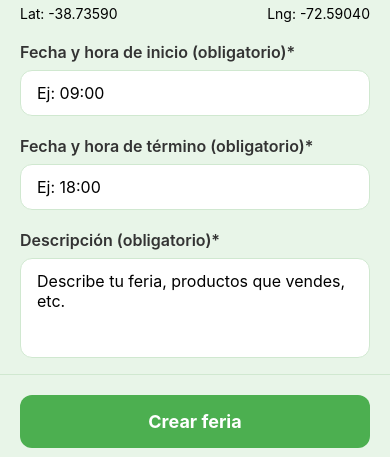
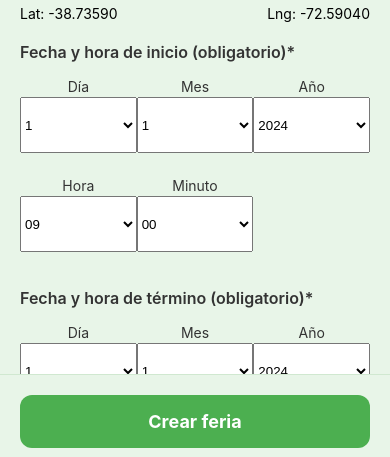
Before and after one commit to Calegree/FleaFinder-Mobile, a React Native app: screen /AddFairScreen in a window 390 px wide. Shown: the part 376-833 px from the top of the page. Built offline with nearby package versions, Linux system fonts and the light colour scheme.

Commit message:
feat: add reports added

```diff
--- a/package.json
+++ b/package.json
@@ -12,6 +12,7 @@
   "dependencies": {
     "@expo/metro-runtime": "~5.0.4",
     "@react-native-async-storage/async-storage": "^2.2.0",
+    "@react-native-picker/picker": "^2.11.1",
     "@react-navigation/bottom-tabs": "^7.4.2",
     "@react-navigation/native": "^7.1.14",
     "@react-navigation/native-stack": "^7.3.21",
--- a/src/screens/users/AddFairScreen.js
+++ b/src/screens/users/AddFairScreen.js
@@ -14,6 +14,8 @@ import {
 import MapView, { Marker } from 'react-native-maps';
 import Icon from 'react-native-vector-icons/MaterialIcons';
 import * as Location from 'expo-location';
+import api from '../../services/api';
+import { Picker } from '@react-native-picker/picker';
 
 const AddFairScreen = ({ navigation }) => {
   const [fairData, setFairData] = useState({
@@ -36,25 +38,64 @@ const AddFairScreen = ({ navigation }) => {
     longitudeDelta: 0.01,
   });
 
+  const [loading, setLoading] = useState(false);
+
+  // Estados para fecha/hora de inicio
+  const [startDay, setStartDay] = useState('1');
+  const [startMonth, setStartMonth] = useState('1');
+  const [startYear, setStartYear] = useState('2024');
+  const [startHour, setStartHour] = useState('9');
+  const [startMinute, setStartMinute] = useState('0');
+  // Estados para fecha/hora de término
+  const [endDay, setEndDay] = useState('1');
+  const [endMonth, setEndMonth] = useState('1');
+  const [endYear, setEndYear] = useState('2024');
+  const [endHour, setEndHour] = useState('18');
+  const [endMinute, setEndMinute] = useState('0');
+
+  // Actualizar el estado de fecha/hora en fairData cuando cambian los selectores
+  React.useEffect(() => {
+    const pad = (n) => n.toString().padStart(2, '0');
+    setFairData(prev => ({
+      ...prev,
+      startDate: `${startYear}-${pad(startMonth)}-${pad(startDay)}T${pad(startHour)}:${pad(startMinute)}:00`,
+      endDate: `${endYear}-${pad(endMonth)}-${pad(endDay)}T${pad(endHour)}:${pad(endMinute)}:00`,
+    }));
+  }, [startDay, startMonth, startYear, startHour, startMinute, endDay, endMonth, endYear, endHour, endMinute]);
+
   const handleInputChange = (field, value) => {
     setFairData(prev => ({ ...prev, [field]: value }));
   };
 
-  const handleSubmit = () => {
+  const handleSubmit = async () => {
     const { name, description, address, startDate, endDate } = fairData;
     const { latitude, longitude } = selectedLocation;
     if (!name || !description || !address || !startDate || !endDate) {
       Alert.alert('Error', 'Por favor completa todos los campos obligatorios');
       return;
     }
-    // Aquí deberías hacer la petición a tu backend con los datos correctos
-    // Ejemplo:
-    // api.post('/fairs', { ...fairData, latitude, longitude })
-    Alert.alert(
-      'Feria Creada',
-      'Tu feria ha sido registrada exitosamente y está pendiente de aprobación',
-      [{ text: 'OK', onPress: () => navigation.goBack() }]
-    );
+    setLoading(true);
+    try {
+      await api.post('/fairs', {
+        name,
+        description,
+        address,
+        latitude,
+        longitude,
+        startDate,
+        endDate,
+      });
+      Alert.alert(
+        'Feria Creada',
+        'Tu feria ha sido registrada exitosamente y está pendiente de aprobación',
+        [{ text: 'OK', onPress: () => navigation.goBack() }]
+      );
+    } catch (error) {
+      Alert.alert('Error', 'No se pudo crear la feria. Intenta nuevamente.');
+      console.error(error);
+    } finally {
+      setLoading(false);
+    }
   };
 
   // Función para pedir permisos y obtener ubicación actual usando expo-location
@@ -73,6 +114,36 @@ const AddFairScreen = ({ navigation }) => {
     } catch (err) {
       Alert.alert('Error', 'No se pudo obtener la ubicación');
     }
+  };
+
+  // Helpers para los pickers
+  const years = Array.from({ length: 2030 - 2024 + 1 }, (_, i) => (2024 + i).toString());
+  const months = Array.from({ length: 12 }, (_, i) => (i + 1).toString());
+  const days = Array.from({ length: 31 }, (_, i) => (i + 1).toString());
+  const hours = Array.from({ length: 24 }, (_, i) => i.toString());
+  const minutes = Array.from({ length: 60 }, (_, i) => i.toString());
+
+  // Agrega estilos para los pickers y etiquetas
+  const pickerRow = {
+    flexDirection: 'row',
+    justifyContent: 'space-between',
+    marginBottom: 8,
+  };
+  const pickerCol = {
+    flex: 1,
+    alignItems: 'center',
+    minWidth: 80,
+    paddingVertical: 8, // más espacio vertical
+  };
+  const pickerLabel = {
+    fontSize: 14,
+    color: '#333',
+    marginBottom: 2,
+    textAlign: 'center',
+  };
+  const pickerStyle = {
+    width: '100%',
+    height: 56, // más alto
   };
 
   return (
@@ -138,22 +209,114 @@ const AddFairScreen = ({ navigation }) => {
 
           <View style={styles.inputGroup}>
             <Text style={styles.label}>Fecha y hora de inicio (obligatorio)*</Text>
-            <TextInput
-              style={styles.input}
-              value={fairData.startDate}
-              onChangeText={(text) => handleInputChange('startDate', text)}
-              placeholder="Ej: 09:00"
-            />
+            {/* Día, Mes, Año */}
+            <View style={pickerRow}>
+              <View style={pickerCol}>
+                <Text style={pickerLabel}>Día</Text>
+                <Picker
+                  selectedValue={startDay}
+                  style={pickerStyle}
+                  onValueChange={setStartDay}>
+                  {days.map(day => <Picker.Item key={day} label={day} value={day} />)}
+                </Picker>
+              </View>
+              <View style={pickerCol}>
+                <Text style={pickerLabel}>Mes</Text>
+                <Picker
+                  selectedValue={startMonth}
+                  style={pickerStyle}
+                  onValueChange={setStartMonth}>
+                  {months.map(month => <Picker.Item key={month} label={month} value={month} />)}
+                </Picker>
+              </View>
+              <View style={pickerCol}>
+                <Text style={pickerLabel}>Año</Text>
+                <Picker
+                  selectedValue={startYear}
+                  style={pickerStyle}
+                  onValueChange={setStartYear}>
+                  {years.map(year => <Picker.Item key={year} label={year} value={year} />)}
+                </Picker>
+              </View>
+            </View>
+            {/* Hora, Minuto */}
+            <View style={pickerRow}>
+              <View style={pickerCol}>
+                <Text style={pickerLabel}>Hora</Text>
+                <Picker
+                  selectedValue={startHour}
+                  style={pickerStyle}
+                  onValueChange={setStartHour}>
+                  {hours.map(hour => <Picker.Item key={hour} label={hour.padStart(2, '0')} value={hour} />)}
+                </Picker>
+              </View>
+              <View style={pickerCol}>
+                <Text style={pickerLabel}>Minuto</Text>
+                <Picker
+                  selectedValue={startMinute}
+                  style={pickerStyle}
+                  onValueChange={setStartMinute}>
+                  {minutes.map(minute => <Picker.Item key={minute} label={minute.padStart(2, '0')} value={minute} />)}
+                </Picker>
+              </View>
+              <View style={{ flex: 1 }} /> {/* Espacio vacío para alinear */}
+            </View>
           </View>
 
           <View style={styles.inputGroup}>
             <Text style={styles.label}>Fecha y hora de término (obligatorio)*</Text>
-            <TextInput
-              style={styles.input}
-              value={fairData.endDate}
-              onChangeText={(text) => handleInputChange('endDate', text)}
-              placeholder="Ej: 18:00"
-            />
+            {/* Día, Mes, Año */}
+            <View style={pickerRow}>
+              <View style={pickerCol}>
+                <Text style={pickerLabel}>Día</Text>
+                <Picker
+                  selectedValue={endDay}
+                  style={pickerStyle}
+                  onValueChange={setEndDay}>
+                  {days.map(day => <Picker.Item key={day} label={day} value={day} />)}
+                </Picker>
+              </View>
+              <View style={pickerCol}>
+                <Text style={pickerLabel}>Mes</Text>
+                <Picker
+                  selectedValue={endMonth}
+                  style={pickerStyle}
+                  onValueChange={setEndMonth}>
+                  {months.map(month => <Picker.Item key={month} label={month} value={month} />)}
+                </Picker>
+              </View>
+              <View style={pickerCol}>
+                <Text style={pickerLabel}>Año</Text>
+                <Picker
+                  selectedValue={endYear}
+                  style={pickerStyle}
+                  onValueChange={setEndYear}>
+                  {years.map(year => <Picker.Item key={year} label={year} value={year} />)}
+                </Picker>
+              </View>
+            </View>
+            {/* Hora, Minuto */}
+            <View style={pickerRow}>
+              <View style={pickerCol}>
+                <Text style={pickerLabel}>Hora</Text>
+                <Picker
+                  selectedValue={endHour}
+                  style={pickerStyle}
+                  onValueChange={setEndHour}>
+                  {hours.map(hour => <Picker.Item key={hour} label={hour.padStart(2, '0')} value={hour} />)}
+                </Picker>
+              </View>
+              <View style={pickerCol}>
+                <Text style={pickerLabel}>Minuto</Text>
+                <Picker
+                  selectedValue={endMinute}
+                  style={pickerStyle}
+                  onValueChange={setEndMinute}>
+                  {minutes.map(minute => <Picker.Item key={minute} label={minute.padStart(2, '0')} value={minute} />)}
+                </Picker>
+              </View>
+              <View style={{ flex: 1 }} /> {/* Espacio vacío para alinear */}
+            </View>
           </View>
 
           <View style={styles.inputGroup}>
@@ -172,8 +335,8 @@ const AddFairScreen = ({ navigation }) => {
       </ScrollView>
 
       <View style={styles.footer}>
-        <TouchableOpacity style={styles.submitButton} onPress={handleSubmit}>
-          <Text style={styles.submitButtonText}>Crear feria</Text>
+        <TouchableOpacity style={styles.submitButton} onPress={handleSubmit} disabled={loading}>
+          <Text style={styles.submitButtonText}>{loading ? 'Creando...' : 'Crear feria'}</Text>
         </TouchableOpacity>
       </View>
     </SafeAreaView>
```
Also changed, not shown: 1 other file (tests, documents, lock files or other folders).
